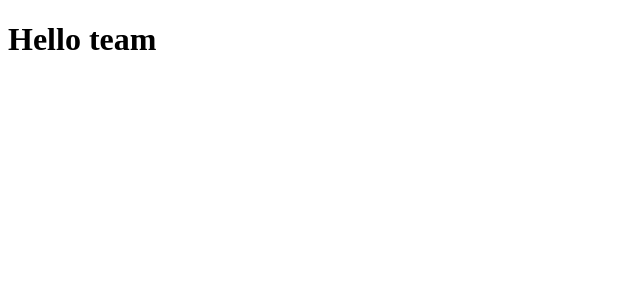
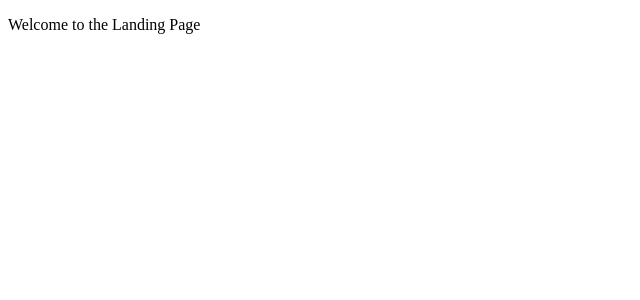
Before and after one commit to acenturyandabit/edhack-2024, a React (Vite) app in the folder frontend/: page / in a window 1280 px wide. Shown: the top 300 px of the page, without its empty margins (0-640 px from the left). Built offline with nearby package versions, Linux system fonts and the light colour scheme.

Commit message:
Add router setup

```diff
--- a/frontend/package.json
+++ b/frontend/package.json
@@ -12,7 +12,8 @@
   "license": "MIT",
   "dependencies": {
     "react": "^18.2.0",
-    "react-dom": "^18.2.0"
+    "react-dom": "^18.2.0",
+    "react-router-dom": "^7.0.2"
   },
   "devDependencies": {
     "@types/react": "^18.2.7",
--- /dev/null
+++ b/frontend/src/App.tsx
@@ -0,0 +1,23 @@
+import { BrowserRouter as Router, Routes, Route } from "react-router-dom";
+import * as React from "react";
+import Landing from "./pages/Landing";
+import ServeQuestion from "./pages/ServeQuestion";
+
+function App() {
+  return (
+    <Routes>
+      <Route path="/" element={<Landing />} />
+      <Route path="/serveQuestion" element={<ServeQuestion />} />
+    </Routes>
+  );
+}
+
+function RootApp() {
+  return (
+    <Router>
+      <App />
+    </Router>
+  );
+}
+
+export default RootApp;
--- a/frontend/src/index.tsx
+++ b/frontend/src/index.tsx
@@ -1,13 +1,15 @@
 import * as React from "react";
 import { createRoot } from "react-dom/client";
+import App from "App"
 
-const App = () => {
-  return (
-    <div>
-      <h1>Hello team</h1>
-    </div>
-  );
-};
+
+// const App = () => {
+//   return (
+//     <div>
+//       <h1>Hello team</h1>
+//     </div>
+//   );
+// };
 
 // Must use a JSXElement otherwise hooks don't work
 createRoot(document.getElementById("root")!).render(<App />);
--- /dev/null
+++ b/frontend/src/pages/Landing.tsx
@@ -0,0 +1,13 @@
+import * as React from "react";
+
+function Landing() {
+  return (
+      <div>
+        <p>
+          Welcome to the Landing Page
+        </p>
+      </div>
+  );
+}
+
+export default Landing;
--- /dev/null
+++ b/frontend/src/pages/ServeQuestion.tsx
@@ -0,0 +1,13 @@
+import * as React from "react";
+
+function ServeQuestion() {
+  return (
+      <div>
+        <p>
+          serve question
+        </p>
+      </div>
+  );
+}
+
+export default ServeQuestion;
```
Also changed, not shown: 1 other file (tests, documents, lock files or other folders).
